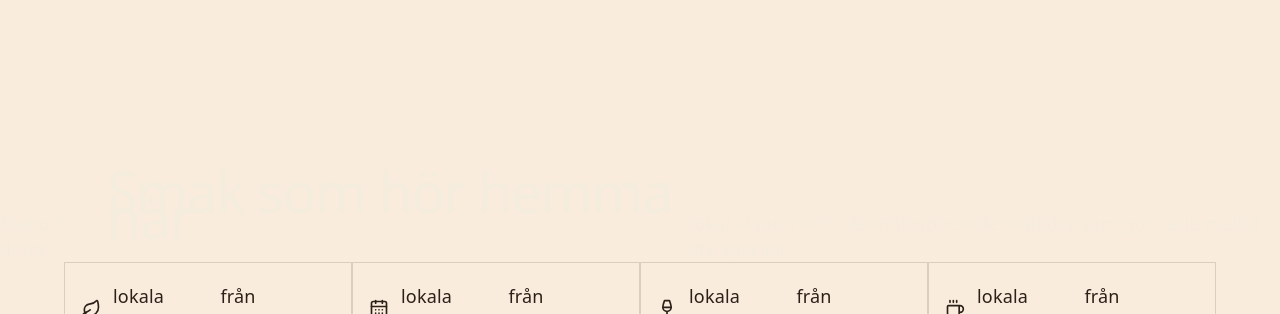
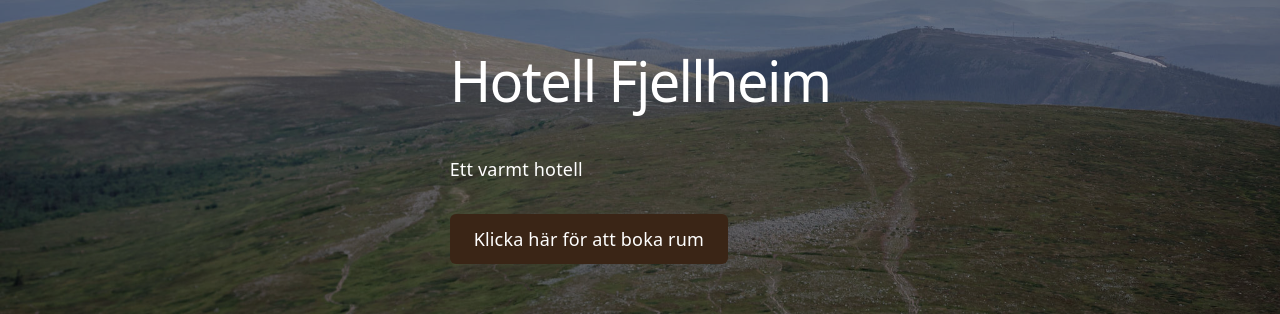
Before and after one commit to BusterSthlm/HotellFjellhaim, a React (Vite) app: page /Resturant in a window 1280 px wide. Shown: the part 218-532 px from the top of the page. Built offline with nearby package versions, Linux system fonts and the light colour scheme.

Commit message:
Uppdaterat Resturang sidan med Hero och sectioner

```diff
--- a/src/pages/Resturant.tsx
+++ b/src/pages/Resturant.tsx
@@ -48,6 +48,7 @@ export default function MatOchDryck(){
     return(
         <>
         <Nav/>
+        <Hero titel="Hotell Fjellheim" description="Ett varmt hotell" href="/booking" button="Klicka här för att boka rum" />
         <main className="bg-[#FAECDD] text-[#2b2118]">
 
             <section className="relative flex min-h-[420px] items-end bg-cover bg-center text-[#f4ECDD]" style={{backgroundImage:'url{IMG.hero}'}}>
@@ -74,7 +75,7 @@ export default function MatOchDryck(){
                 <div className="bg-[#3f4a35] px-6 py-12 text-[#FAECDD] md:px-12">
                     <p className={label}>Frukost</p>
                     <h2 className="">Njut av en generös frukostbuffe med lokala råvaror , nybakat bröd, varma och kalla alternativ</h2>
-                </div>
+
 
                 <div className="mt-10 grid gap-8 sm:grid-cols-2">
                     <div className="flex gap-4">
@@ -94,10 +95,10 @@ export default function MatOchDryck(){
 
                     </div>
                 </div>
-
+</div>
             </section>
 
-            <section className="mx-auto grid max-w-6xl gap-10 px-6 py-16 md: grid-cols-[1gr_1.4fr] md:items-center">
+            <section className="mx-auto grid max-w-6xl gap-10 px-6 py-16 md:grid-cols-[1fr_1.4fr] md:items-center">
                 <div>
                     <p>Resturang och bar</p>
                     <h2 className="">Mat, dryck och sällskap året runt</h2>
@@ -107,14 +108,13 @@ export default function MatOchDryck(){
                             <a href="Boka"> boka bord</a>
 
                         </div>
-                </div>
+                        </div>
 
-                <div className="grid grid-cols-2 gap-3">
+                    <div className="grid grid-cols-2 gap-3">
                     <img src={IMG.retsturang1} alt="Dukat bord i resturang" className="rounded object-cover" />
                     <img src={IMG.resturang2} alt="Dukat bord i resturang" className="rounded object-cover" />
 
-                </div>
-
+                    </div>
             </section>
 
             <section className="relative flex min-h-[320px] items-center bg-cover bg-center md:min-h-[400px]" style={{ backgroundImage:'url(${IMG.miljo})'}} >
```
